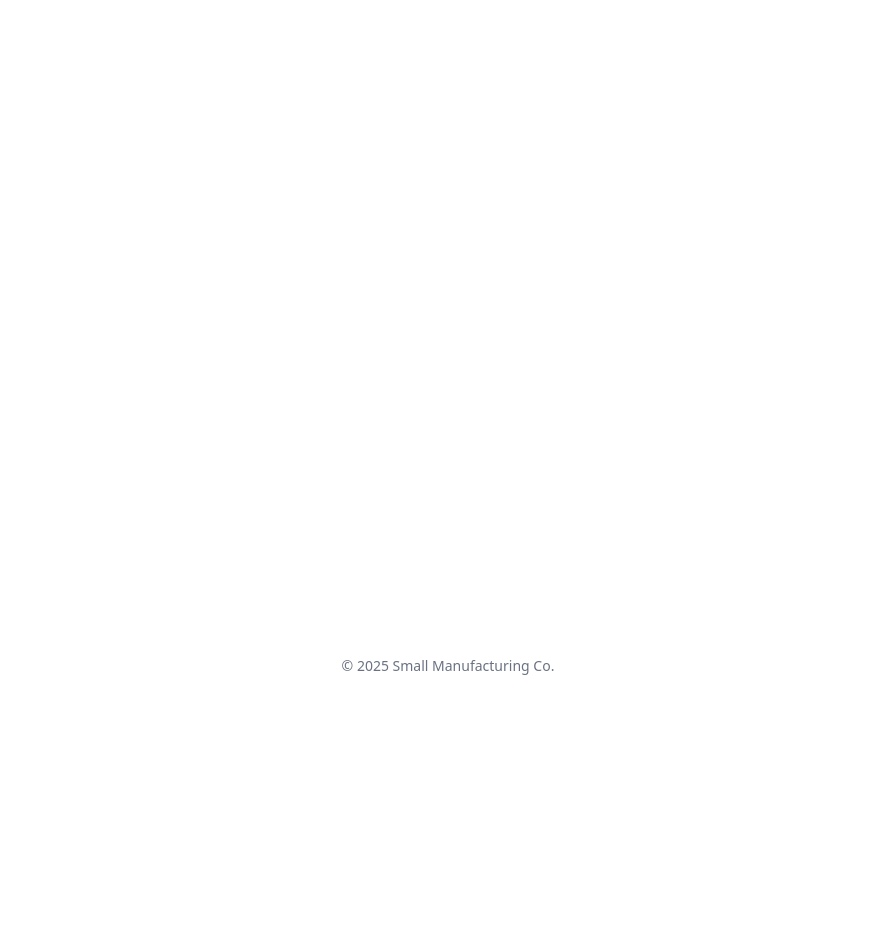
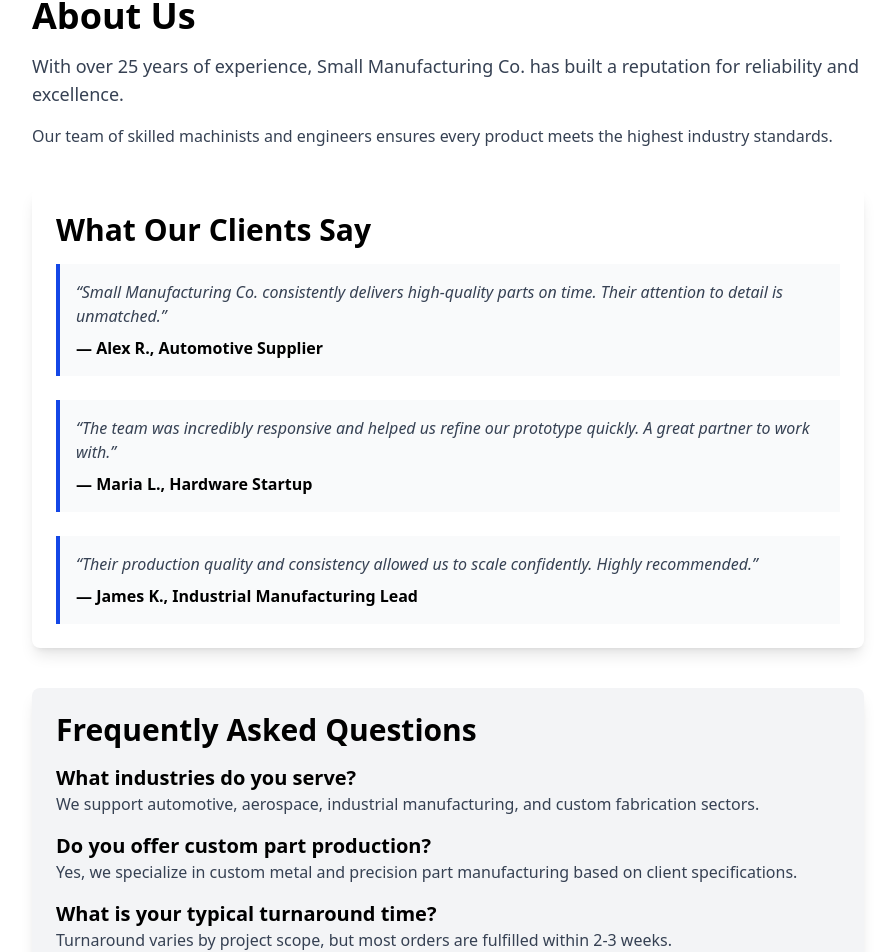
Before and after one commit to ZippyDaFish/demo-site-business, a SvelteKit app: page /about in a window 1280 px wide. Shown: the part 100-1052 px from the top of the page, without its empty margins (192-1084 px from the left). Before the commit the page ends 800 px from the top, so only its background shows below. Built offline with nearby package versions, Linux system fonts and the light colour scheme.

Commit message:
Add base about page

```diff
--- a/src/routes/about/+page.svelte
+++ b/src/routes/about/+page.svelte
@@ -0,0 +1,61 @@
+<h1 class="text-4xl font-bold mb-4">About Us</h1>
+<p class="text-lg text-gray-700 mb-4">
+    With over 25 years of experience, Small Manufacturing Co. has built a reputation
+    for reliability and excellence.
+</p>
+<p class="text-gray-700">
+    Our team of skilled machinists and engineers ensures every product meets
+    the highest industry standards.
+</p>
+
+<div class="mt-10 p-6 bg-white rounded-lg shadow-lg">
+    <h2 class="text-3xl font-semibold mb-4">What Our Clients Say</h2>
+
+
+    <div class="space-y-6">
+    <div class="p-4 border-l-4 border-blue-700 bg-gray-50">
+    <p class="text-gray-700 italic">“Small Manufacturing Co. consistently delivers high‑quality parts on time. Their attention to detail is unmatched.”</p>
+    <p class="mt-2 font-semibold">— Alex R., Automotive Supplier</p>
+    </div>
+
+
+    <div class="p-4 border-l-4 border-blue-700 bg-gray-50">
+    <p class="text-gray-700 italic">“The team was incredibly responsive and helped us refine our prototype quickly. A great partner to work with.”</p>
+    <p class="mt-2 font-semibold">— Maria L., Hardware Startup</p>
+    </div>
+
+
+    <div class="p-4 border-l-4 border-blue-700 bg-gray-50">
+    <p class="text-gray-700 italic">“Their production quality and consistency allowed us to scale confidently. Highly recommended.”</p>
+    <p class="mt-2 font-semibold">— James K., Industrial Manufacturing Lead</p>
+    </div>
+    </div>
+</div>
+
+<div class="mt-10 p-6 bg-gray-100 rounded-lg shadow-lg">
+    <h2 class="text-3xl font-semibold mb-4">Frequently Asked Questions</h2>
+
+
+    <div class="mb-4">
+    <h3 class="text-xl font-semibold">What industries do you serve?</h3>
+    <p class="text-gray-700">We support automotive, aerospace, industrial manufacturing, and custom fabrication sectors.</p>
+    </div>
+
+
+    <div class="mb-4">
+    <h3 class="text-xl font-semibold">Do you offer custom part production?</h3>
+    <p class="text-gray-700">Yes, we specialize in custom metal and precision part manufacturing based on client specifications.</p>
+    </div>
+
+
+    <div class="mb-4">
+    <h3 class="text-xl font-semibold">What is your typical turnaround time?</h3>
+    <p class="text-gray-700">Turnaround varies by project scope, but most orders are fulfilled within 2-3 weeks.</p>
+    </div>
+
+
+    <div>
+    <h3 class="text-xl font-semibold">Can you handle large production runs?</h3>
+    <p class="text-gray-700">Absolutely. We have equipment and staff capable of high-volume production.</p>
+    </div>
+</div>
```
